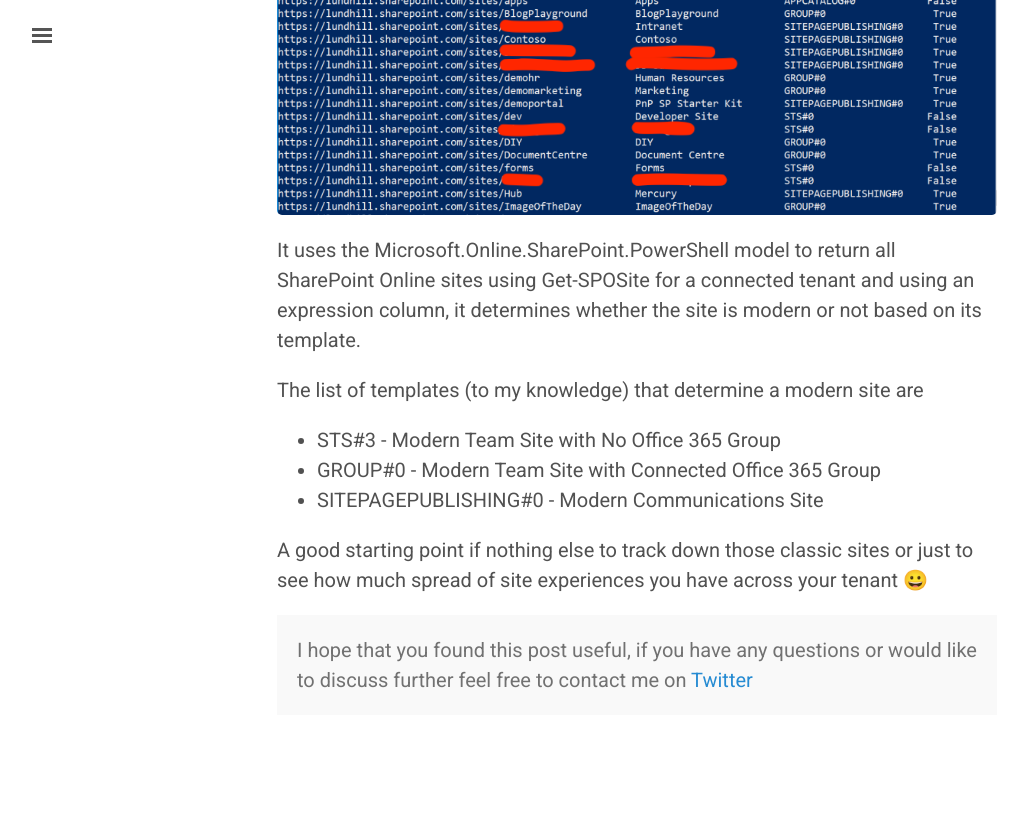
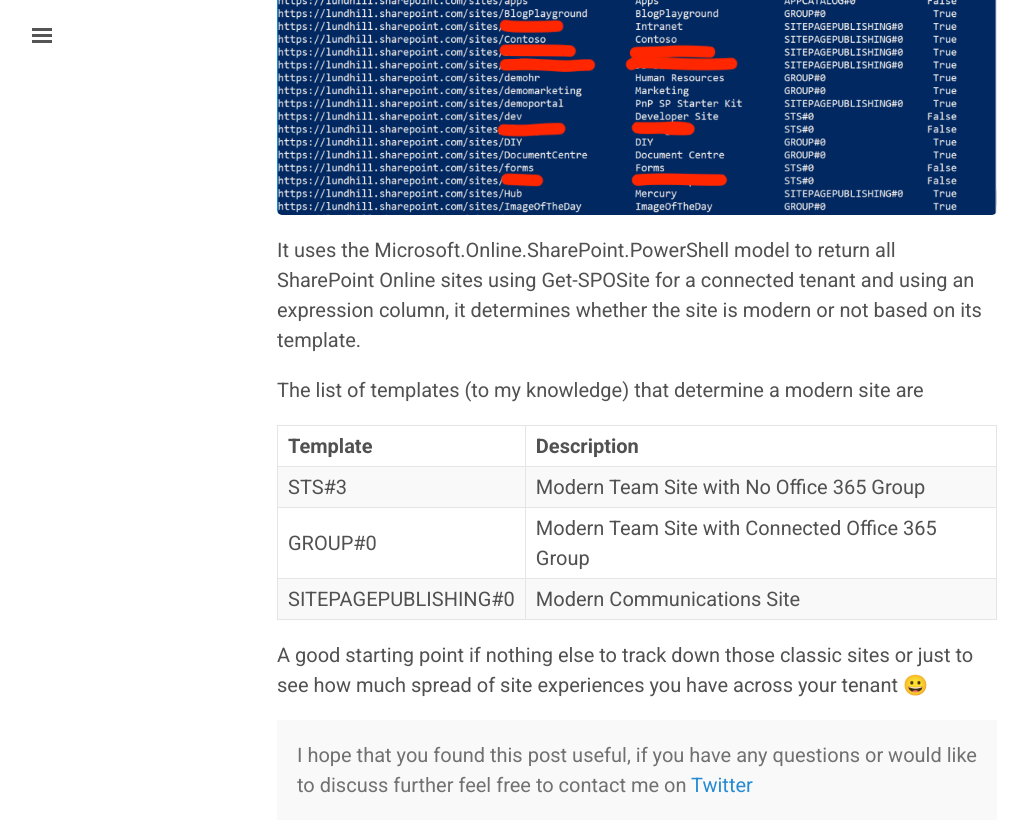
Before and after one commit to garrytrinder/garrytrinder.github.io, a Jekyll site: the page built from _posts/2018-12-15-get-sposite-experience-by-powershell.md, in a window 1280 px wide and 900 px high, scrolled down 1051 px. Shown: the top 832 px of the window, without its empty margins (3-1031 px from the left). Built offline with Jekyll 4.4.1, drawn with Linux system fonts in a browser that asks for light colours; nearby versions of some CDN libraries; comment, search, counter and statistics services are not loaded; before the commit the page ends 1846 px from its top, so only the background shows below that.

Commit message:
Added table for modern site templates

```diff
--- a/_posts/2018-12-15-get-sposite-experience-by-powershell.md
+++ b/_posts/2018-12-15-get-sposite-experience-by-powershell.md
@@ -26,8 +26,10 @@ It uses the Microsoft.Online.SharePoint.PowerShell model to return all SharePoin
 
 The list of templates (to my knowledge) that determine a modern site are
 
-- STS#3 - Modern Team Site with No Office 365 Group
-- GROUP#0 - Modern Team Site with Connected Office 365 Group
-- SITEPAGEPUBLISHING#0 - Modern Communications Site
+| Template             | Description                                      |
+| :------------------- | :----------------------------------------------- |
+| STS#3                | Modern Team Site with No Office 365 Group        |
+| GROUP#0              | Modern Team Site with Connected Office 365 Group |
+| SITEPAGEPUBLISHING#0 | Modern Communications Site                       |
 
 A good starting point if nothing else to track down those classic sites or just to see how much spread of site experiences you have across your tenant 😀
```
